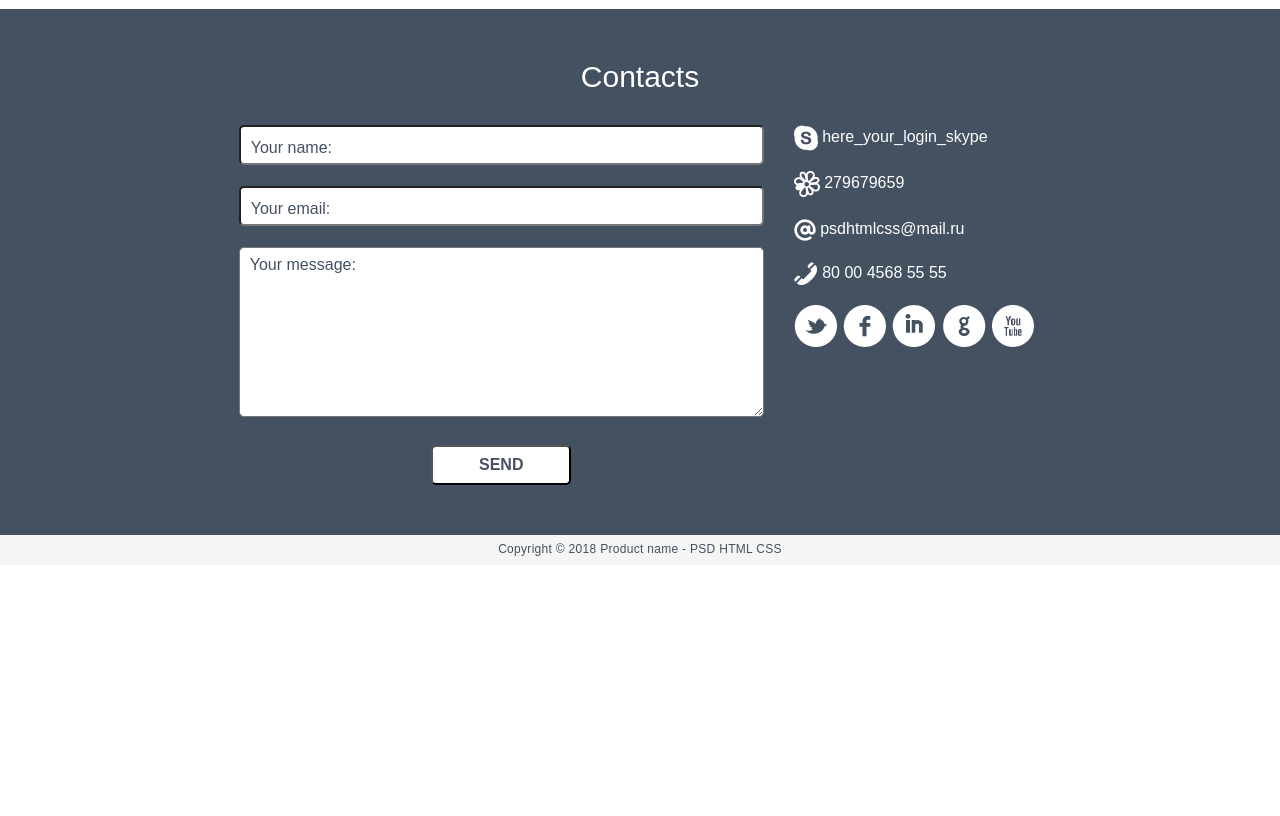
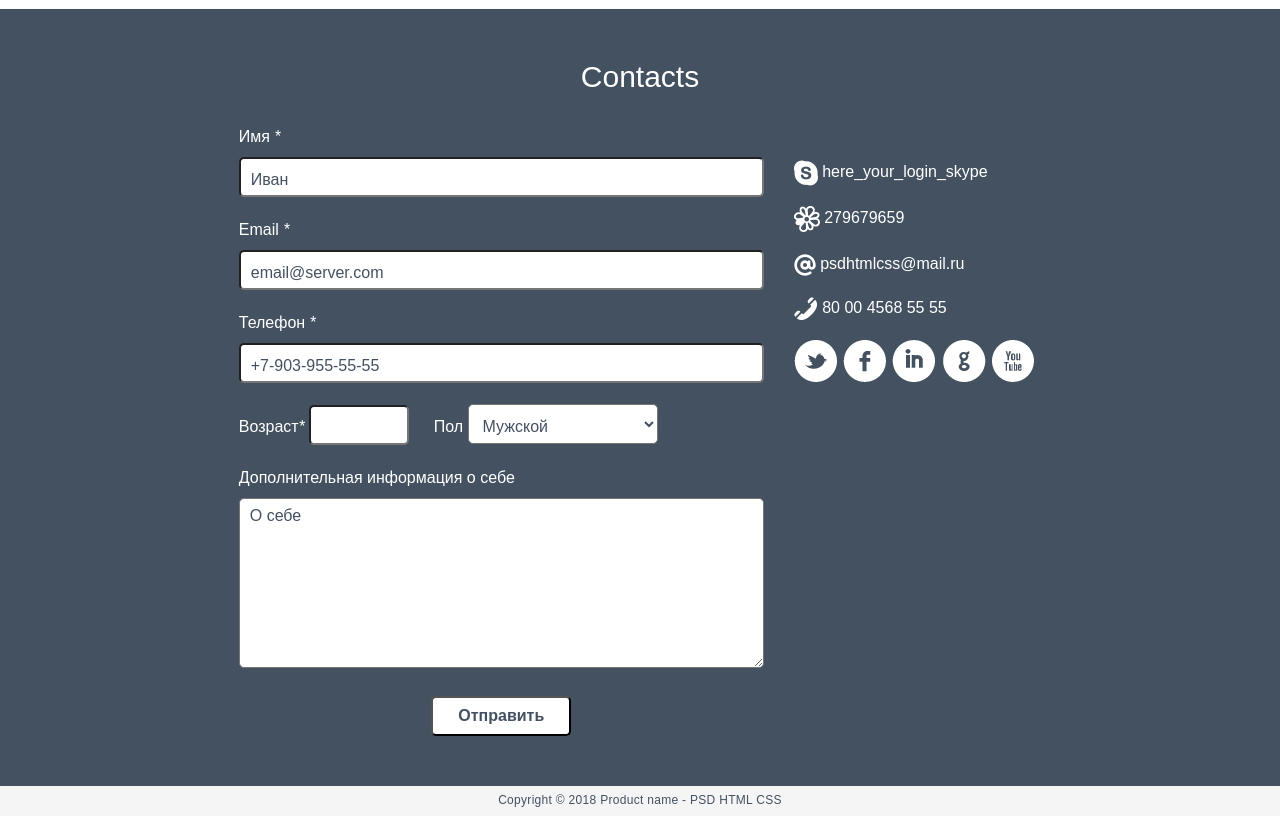
Before and after one commit to khalifdev/HTML5-CSS3_lessons, a plain HTML site: page index.html in a window 1280 px wide. Shown: the part 2820-3636 px from the top of the page. Before the commit the page ends 3385 px from the top, so only its background shows below. Drawn offline with nearby package versions, Linux system fonts and the light colour scheme.

Commit message:
Модернизировал форму для отправки данных

```diff
--- a/index.html
+++ b/index.html
@@ -194,10 +194,23 @@
                     <div class="row justify-content-center">
                         <div class="col-md-7 col-lg-6">
                             <form action="#">
-                                <input type="text" placeholder="Your name:">
-                                <input type="email" placeholder="Your email:">
-                                <textarea name="msg_textarea" id="msg_textarea" placeholder="Your message:"></textarea>
-                                <input type="submit" value="SEND"> </form>
+                                <label for="name">Имя <em>*</em></label>
+                                <input type="text" id="name" placeholder="Иван" required pattern="\S+[А-яа-я]">
+                                <label for="email">Email <em>*</em></label>
+                                <input type="email" id="email" placeholder="email@server.com" required pattern="\S+@[a-z]+.[a-z]+">
+                                <label for="telephone">Телефон <em>*</em></label>
+                                <input type="tel" id="telephone" placeholder="+7-903-955-55-55" required>
+                                <label for="age">Возраст<em>*</em></label>
+                                <input id="age" type="number" required min="14" max="100">
+                                <label for="gender">Пол</label>
+                                <select id="gender">
+                                    <option value="female">Мужской</option>
+                                    <option value="male">Женский</option>
+                                </select>
+                                <br>
+                                <label for="comments">Дополнительная информация о себе</label>
+                                <textarea name="comments" id="comments" placeholder="О себе"></textarea>
+                                <input type="submit" value="Отправить"> </form>
                         </div>
                         <div class="col-md-3 col-lg-3 rels">
                             <a href="skype:here_your_login_skype"><img src="icons/skype%20icon.png" alt=""> here_your_login_skype</a>
--- a/style.css
+++ b/style.css
@@ -271,7 +271,9 @@ footer form {
     width: inherit;
 }
 
-input:not([type="submit"]) {
+footer label {}
+
+input:not([type="submit"]), select {
     border-radius: 5px;
     background-color: #ffffff;
     width: inherit;
@@ -293,6 +295,14 @@ textarea::placeholder {
     line-height: 24px;
 }
 
+#age {
+    width: 100px;
+    margin-right: 20px;
+}
+
+#gender {
+    width: 190px;
+}
 textarea {
     border-radius: 5px;
     background-color: #ffffff;
@@ -322,6 +332,7 @@ input[type="submit"]:hover {
 
 .rels {
     min-width: 260px;
+    margin-top: 35px;
 }
 
 footer a {
@@ -386,6 +397,9 @@ footer a:hover {
         display: block;
         margin: 0 auto;
     }
+    #age {
+        width: inherit;
+    }
 }
 
 @media screen and (max-width: 767.98px) {
```
